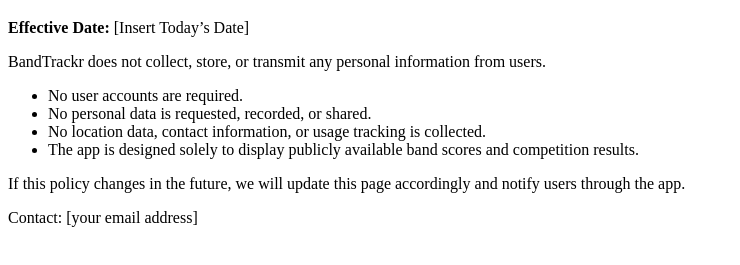
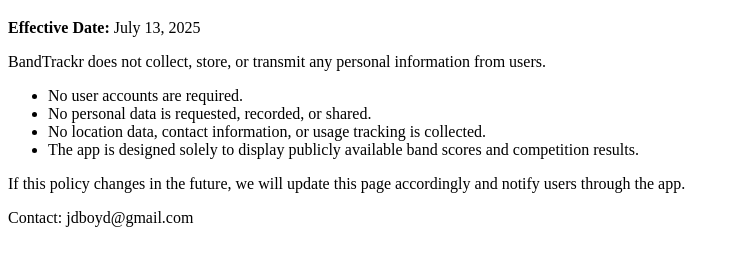
Before and after one commit to jeremydavidboyd/bandtrackr-privacy, a plain HTML site: page index.html in a window 1280 px wide. Shown: the part 61-326 px from the top of the page, without its empty margins (0-740 px from the left). Drawn offline with Linux system fonts and the light colour scheme.

Commit message:
Update index.html
updated date

```diff
--- a/index.html
+++ b/index.html
@@ -6,7 +6,7 @@
 </head>
 <body>
   <h1>Privacy Policy for BandTrackr</h1>
-  <p><strong>Effective Date:</strong> [Insert Today’s Date]</p>
+  <p><strong>Effective Date:</strong> July 13, 2025</p>
   <p>BandTrackr does not collect, store, or transmit any personal information from users.</p>
   <ul>
     <li>No user accounts are required.</li>
@@ -15,6 +15,6 @@
     <li>The app is designed solely to display publicly available band scores and competition results.</li>
   </ul>
   <p>If this policy changes in the future, we will update this page accordingly and notify users through the app.</p>
-  <p>Contact: [your email address]</p>
+  <p>Contact: jdboyd@gmail.com</p>
 </body>
 </html>
```
